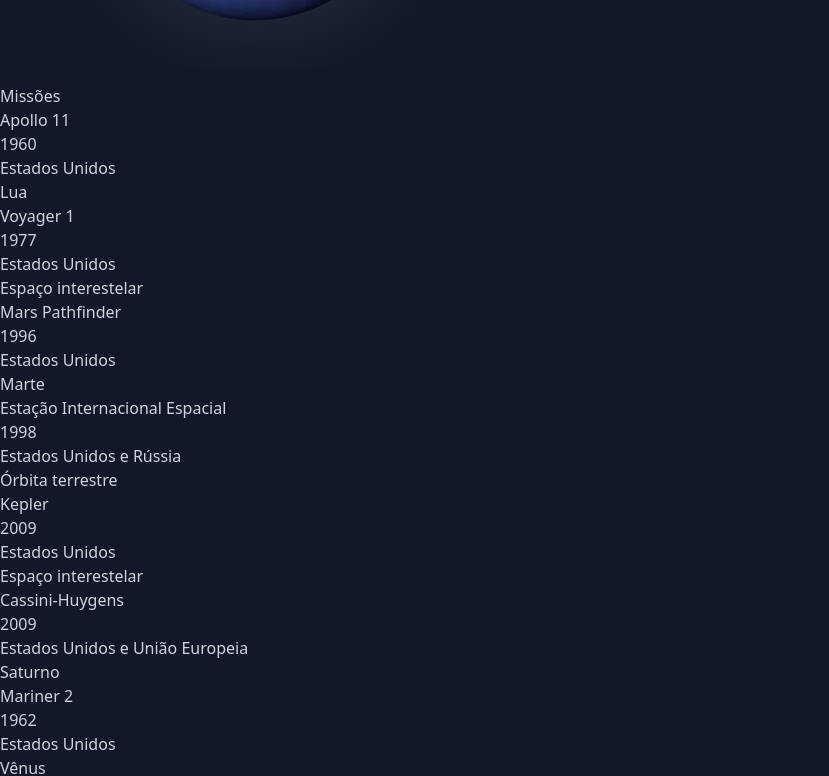
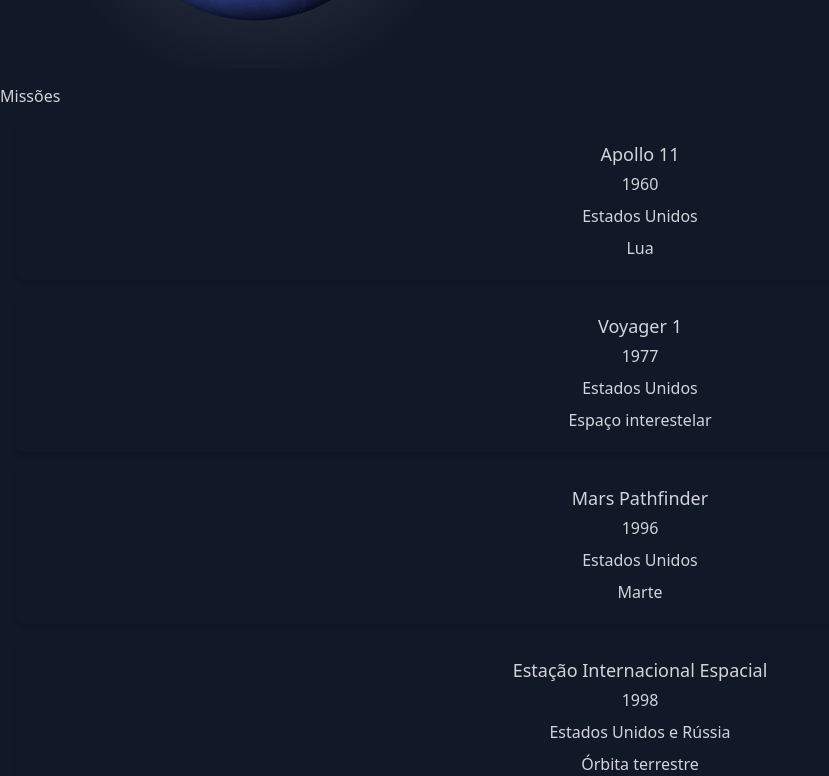
Before and after one commit to gabrielh-silvestre/Trybe-Solar-System, a React (Create React App) app: page / in a window 1280 px wide. Shown: the part 3664-4440 px from the top of the page, without its empty margins (0-829 px from the left). Built offline with nearby package versions, Linux system fonts and the light colour scheme.

Commit message:
style(MissionCard): customize component

```diff
--- a/src/components/MissionCard.jsx
+++ b/src/components/MissionCard.jsx
@@ -6,11 +6,11 @@
     const { name, year, country, destination } = this.props;
 
     return (
-      <div data-testid="mission-card">
-        <h3 data-testid="mission-name">{name}</h3>
-        <p data-testid="mission-year">{year}</p>
-        <p data-testid="mission-country">{country}</p>
-        <p data-testid="mission-destination">{destination}</p>
+      <div className="m-4 py-4 text-center shadow-md rounded-lg" data-testid="mission-card">
+        <h3 className="text-lg" data-testid="mission-name">{name}</h3>
+        <p className="py-1" data-testid="mission-year">{year}</p>
+        <p className="py-1" data-testid="mission-country">{country}</p>
+        <p className="py-1" data-testid="mission-destination">{destination}</p>
       </div>
     );
   }
```
